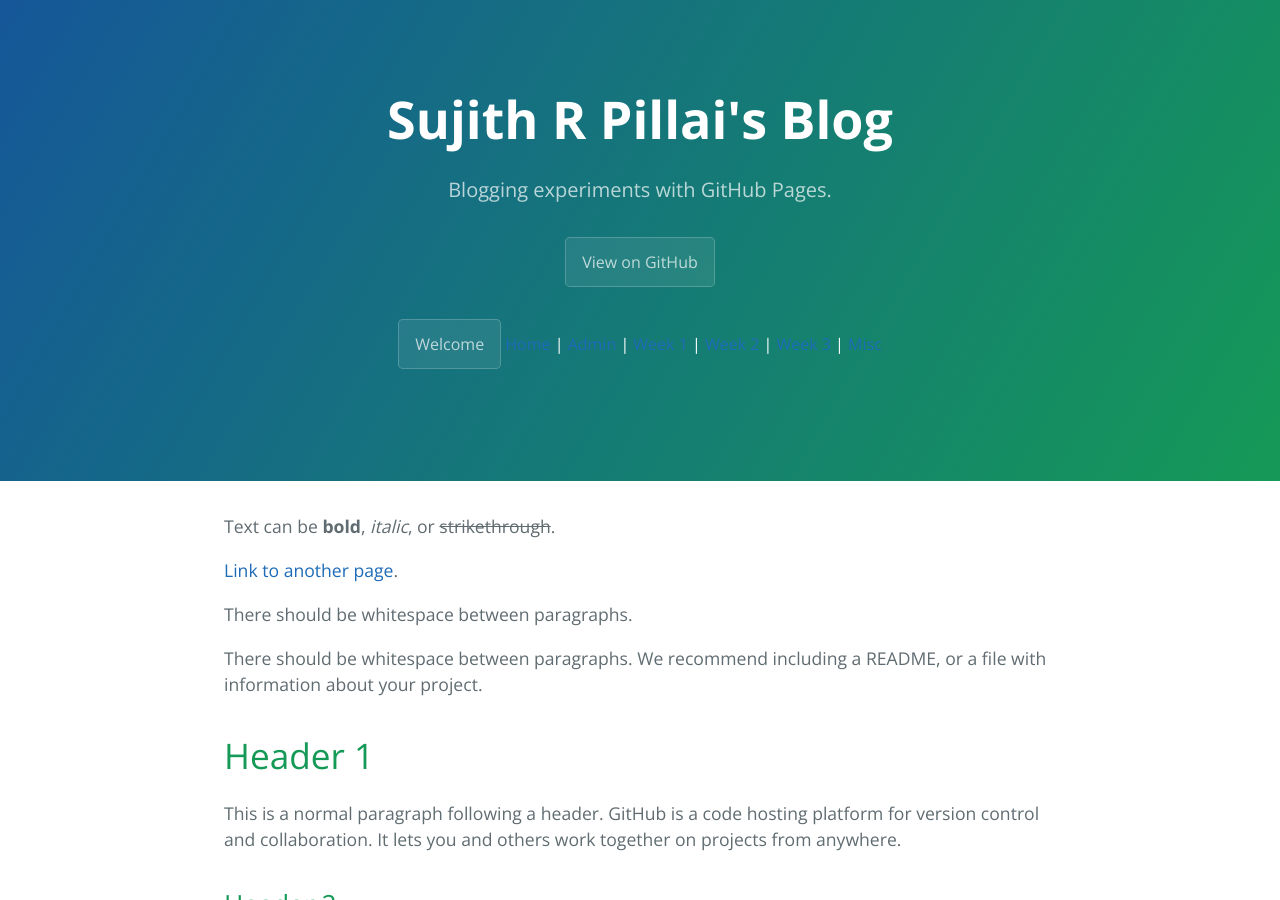
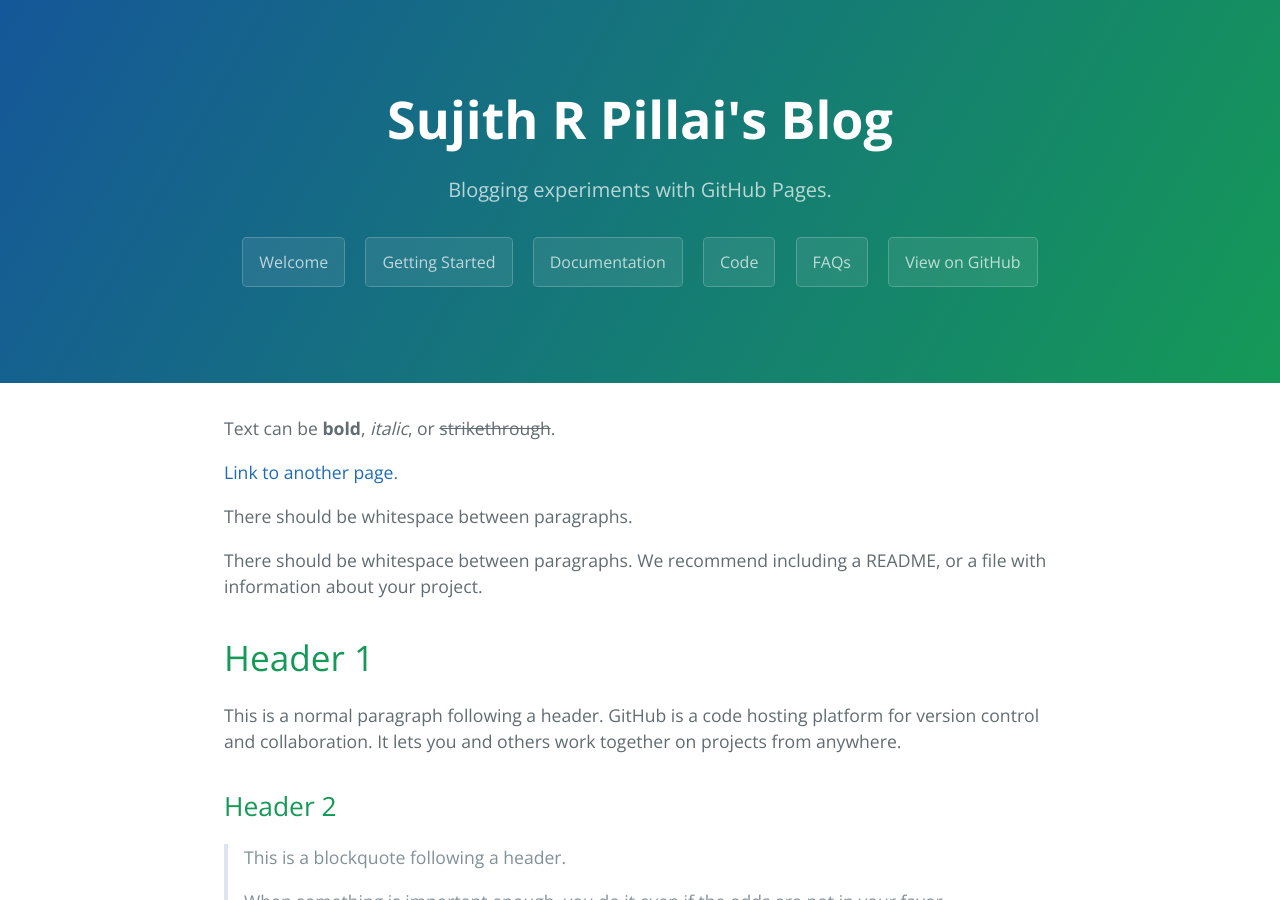
Before and after one commit to sujithrpillai/Blogs, a Jekyll site: the page built from index.md, in a window 1280 px wide and 900 px high. Built offline with Jekyll 4.4.1, drawn with Linux system fonts in a browser that asks for light colours.

Commit message:
Updated buttons

```diff
--- a/_includes/navigation.html
+++ b/_includes/navigation.html
@@ -1,9 +1,5 @@
-<p style="text-align: center;">
-    <a href="{{site.baseurl}}/" class="btn">Welcome</a>
-    <a href="{{site.baseurl}}/">Home</a> |
-    <a href="{{site.baseurl}}/admin/">Admin</a> |
-    <a href="{{site.baseurl}}/schedule/week_1/">Week 1</a> |
-    <a href="{{site.baseurl}}/schedule/week_2/">Week 2</a> |
-    <a href="{{site.baseurl}}/schedule/week_3/">Week 3</a> |
-    <a href="{{site.baseurl}}/general/">Misc</a>
-</p>
+<a href="{{site.baseurl}}/" class="btn">Welcome</a>
+<a href="{{site.baseurl}}/" class="btn">Getting Started</a>
+<a href="{{site.baseurl}}/" class="btn">Documentation</a>
+<a href="{{site.baseurl}}/" class="btn">Code</a>
+<a href="{{site.baseurl}}/" class="btn">FAQs</a>
--- a/_layouts/default.html
+++ b/_layouts/default.html
@@ -25,6 +25,7 @@
     <header class="page-header" role="banner">
       <h1 class="project-name">{{ page.title | default: site.title | default: site.github.repository_name }}</h1>
       <h2 class="project-tagline">{{ page.description | default: site.description | default: site.github.project_tagline }}</h2>
+      {% include navigation.html %}
       {% if site.github.is_project_page %}
         <a href="{{ site.github.repository_url }}" class="btn">View on GitHub</a>
       {% endif %}
@@ -32,7 +33,6 @@
         <a href="{{ site.github.zip_url }}" class="btn">Download .zip</a>
         <a href="{{ site.github.tar_url }}" class="btn">Download .tar.gz</a>
       {% endif %}
-      {% include navigation.html %}
     </header>
 
     <main id="content" class="main-content" role="main">
```
